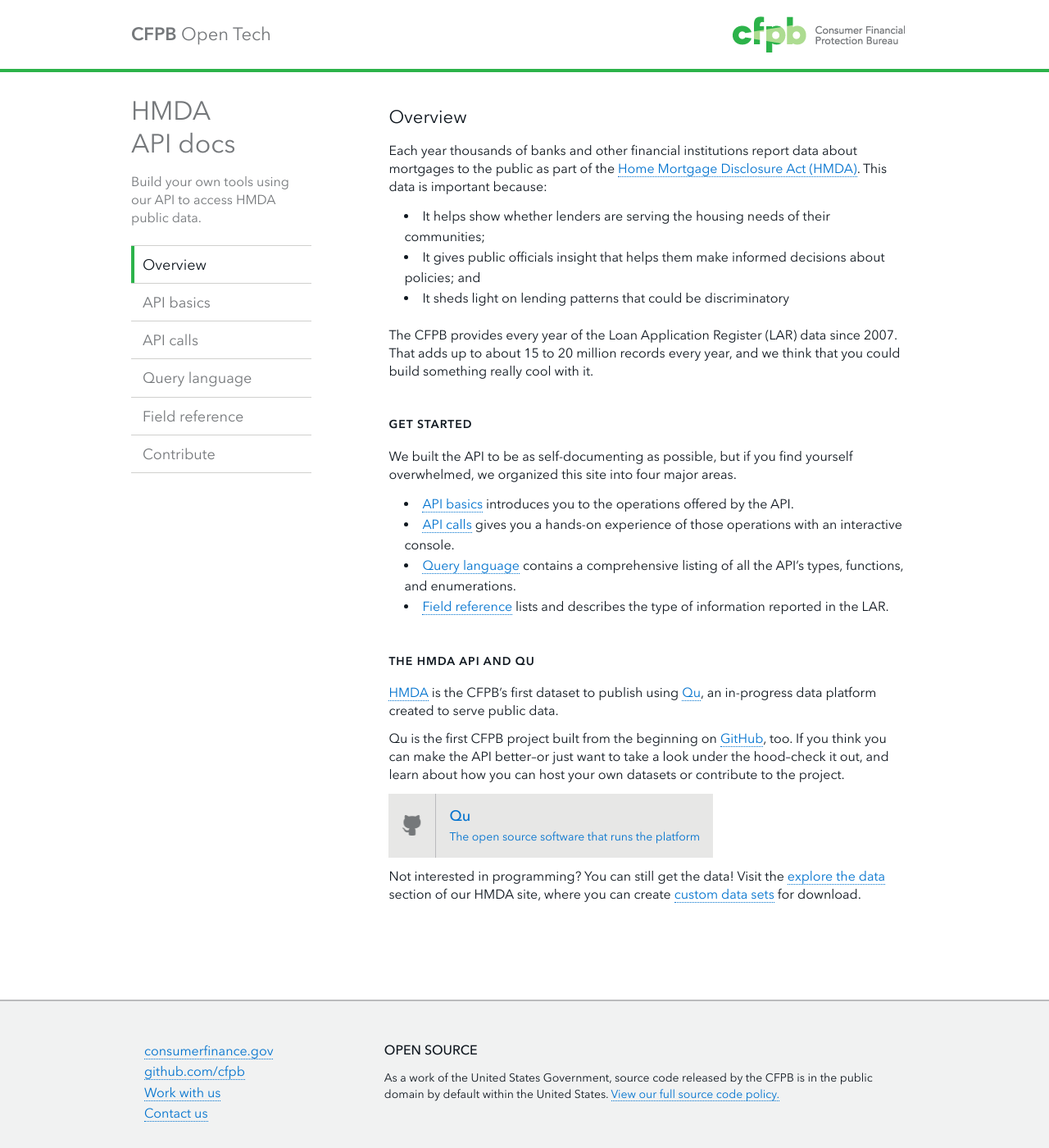
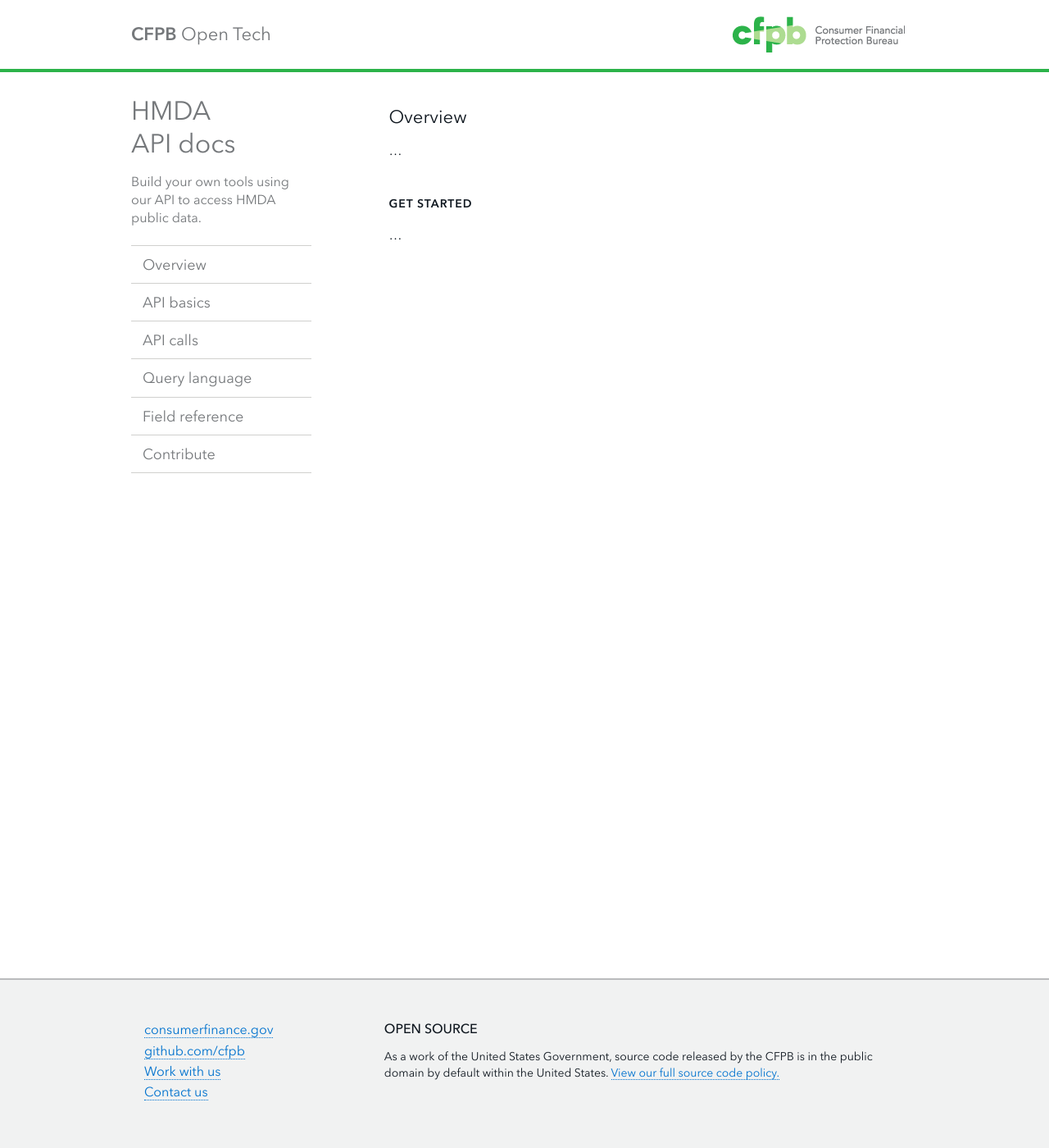
Before and after one commit to 18F/ED-Developer-Hub, a Jekyll site: the page built from hmda/index.md, in a window 1280 px wide and 1400 px high. Shown: the whole window at 82% size. Built offline with Jekyll 4.4.1, drawn with Linux system fonts in a browser that asks for light colours.

Commit message:
scoping out content

```diff
--- a/hmda/index.md
+++ b/hmda/index.md
@@ -5,42 +5,8 @@
 ---
 ### Overview
 
-Each year thousands of banks and other financial institutions report data about mortgages to the public as part of the [Home Mortgage Disclosure Act (HMDA)](http://www.consumerfinance.gov/hmda/#video). This data is important because:
-
-- It helps show whether lenders are serving the housing needs of their communities;
-- It gives public officials insight that helps them make informed decisions about policies; and
-- It sheds light on lending patterns that could be discriminatory
-
-The CFPB provides every year of the Loan Application Register (LAR) data since 2007. That adds up to about 15 to 20 million records every year, and we think that you could build something really cool with it.
+...
 
 ##### Get started
-We built the API to be as self-documenting as possible, but if you find yourself overwhelmed, we organized this site into four major areas.
 
-- [API basics](basics.html) introduces you to the operations offered by the API.
-- [API calls](console/) gives you a hands-on experience of those operations with an interactive console.
-- [Query language](queries.html) contains a comprehensive listing of all the API's types, functions, and enumerations.
-- [Field reference](fields.html) lists and describes the type of information reported in the LAR.
-
-##### The HMDA API and Qu
-
-[HMDA](http://www.consumerfinance.gov/hmda) is the CFPB's first dataset to publish using [Qu](http://cfpb.github.io/qu/), an in-progress data platform created to serve public data.
-
-Qu is the first CFPB project built from the beginning on [GitHub](https://github.com/cfpb/), too. If you think you can make the API better–or just want to take a look under the hood–check it out, and learn about how you can host your own datasets or contribute to the project.
-
-<ul class="repo-list">
-  <li class="list-icon">
-    <p class="image-wrap">
-      <img src="../static/img/octocat.png" width="25px" title="Github">
-    </p>
-  </li>
-  <li>
-    <a href="https://github.com/cfpb/qu">
-     <h4>Qu</h4>
-      <p>The open source software that runs the platform</p>
-    </a>
-  </li>
-</ul>
-<body id="overview"></body>
-
-
-Not interested in programming? You can still get the data! Visit the [explore the data](http://www.consumerfinance.gov/hmda/explore) section of our HMDA site, where you can create [custom data sets](http://consumerfinance.gov/hmda/explore.html) for download.
+...
```
